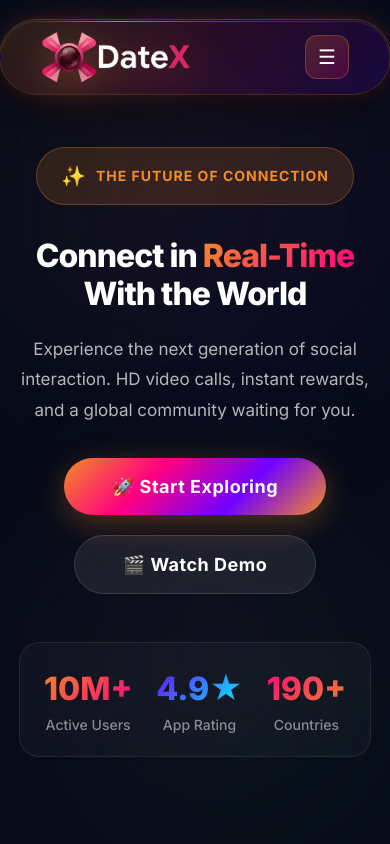
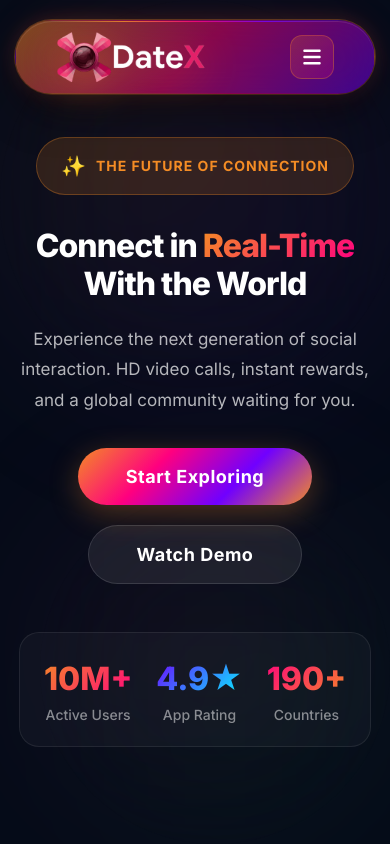
Before and after one commit to 2018dayanan/date-x_landing_page, a React (Vite) app: page / in a window 390 px wide. Shown: the top 844 px of the page. Built offline with nearby package versions, Linux system fonts and the light colour scheme.

Commit message:
refactor: improve landing page responsiveness and replace text-based menu icons with React icons

```diff
--- a/src/components/Download.css
+++ b/src/components/Download.css
@@ -46,3 +46,14 @@
   justify-content: center;
   flex-wrap: wrap;
 }
+@media (max-width: 768px) {
+  .download-card {
+    padding: 50px 20px;
+    border-radius: 32px;
+  }
+
+  .download-description {
+    font-size: 16px;
+    margin-bottom: 32px;
+  }
+}
--- a/src/components/Hero.css
+++ b/src/components/Hero.css
@@ -168,7 +168,7 @@
 }
 @media (max-width: 768px) {
   .hero-section {
-    padding: 120px 0 60px;
+    padding: 80px 0 40px !important;
     text-align: center;
   }
 
--- a/src/components/Hero.tsx
+++ b/src/components/Hero.tsx
@@ -70,10 +70,10 @@ const Hero: React.FC = () => {
             {/* CTA Buttons */}
             <div className="hero-ctas">
               <Button variant="primary" size="lg" style={{ minWidth: '180px' }}>
-                🚀 Start Exploring
+                Start Exploring
               </Button>
               <Button variant="glass" size="lg" style={{ minWidth: '180px' }} onClick={() => setIsVideoOpen(true)}>
-                🎬 Watch Demo
+                Watch Demo
               </Button>
             </div>
 
--- a/src/components/HowItWorks.tsx
+++ b/src/components/HowItWorks.tsx
@@ -130,7 +130,7 @@ const HowItWorks: React.FC = () => {
                 cursor: 'pointer',
               }}
             >
-              Get Started 🚀
+              Get Started
             </button>
           </div>
         </div>
--- a/src/components/Navbar.css
+++ b/src/components/Navbar.css
@@ -166,4 +166,9 @@
   .mobile-menu-btn {
     display: flex;
   }
+
+  .navbar-container {
+    margin-left: 15px !important;
+    margin-right: 15px !important;
+  }
 }
--- a/src/components/Navbar.tsx
+++ b/src/components/Navbar.tsx
@@ -1,6 +1,7 @@
 import textLogo from '../assets/logo_white.png';
 import { Link } from 'react-router-dom';
 import React, { useState, useEffect } from 'react';
+import { FaBars, FaXmark } from 'react-icons/fa6';
 import './Navbar.css';
 import Button from './Button';
 import colors from '../styles/colors';
@@ -59,8 +60,8 @@ const Navbar: React.FC = () => {
         className="container navbar-container"
         style={{
           background: scrolled
-            ? `linear-gradient(135deg, rgba(244, 140, 37, 0.25) 0%, rgba(255, 0, 127, 0.2) 50%, rgba(112, 0, 255, 0.25) 100%)`
-            : `linear-gradient(135deg, rgba(244, 140, 37, 0.15) 0%, rgba(255, 0, 127, 0.12) 50%, rgba(112, 0, 255, 0.15) 100%)`,
+            ? `linear-gradient(135deg, rgba(244, 140, 37, 0.5) 0%, rgba(255, 0, 127, 0.5) 50%, rgba(112, 0, 255, 0.5) 100%)`
+            : `linear-gradient(135deg, rgba(244, 140, 37, 0.5) 0%, rgba(255, 0, 127, 0.5) 50%, rgba(112, 0, 255, 0.5) 100%)`,
           padding: scrolled ? '10px 32px' : '14px 40px',
           maxWidth: scrolled ? '1000px' : '1200px',
         }}
@@ -97,7 +98,7 @@ const Navbar: React.FC = () => {
           onClick={() => setMobileMenuOpen(!mobileMenuOpen)}
           className="mobile-menu-btn"
         >
-          {mobileMenuOpen ? '✕' : '☰'}
+          {mobileMenuOpen ? <FaXmark /> : <FaBars />}
         </button>
       </div>
 
--- a/src/index.css
+++ b/src/index.css
@@ -204,6 +204,11 @@ body {
   .hide-mobile {
     display: none !important;
   }
+
+  section {
+    padding-top: 60px !important;
+    padding-bottom: 60px !important;
+  }
 }
 
 /* Responsive Fixes */
```
